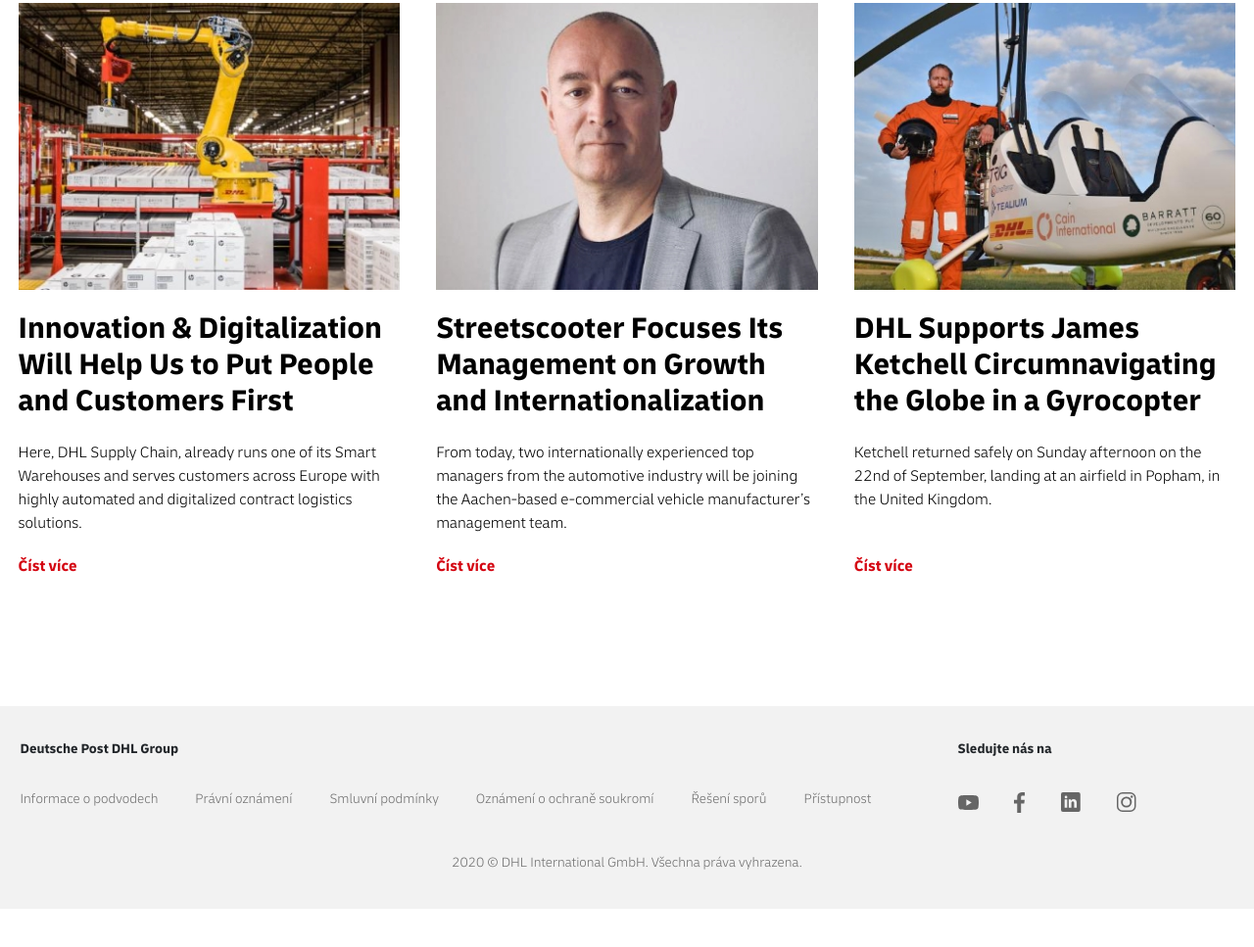
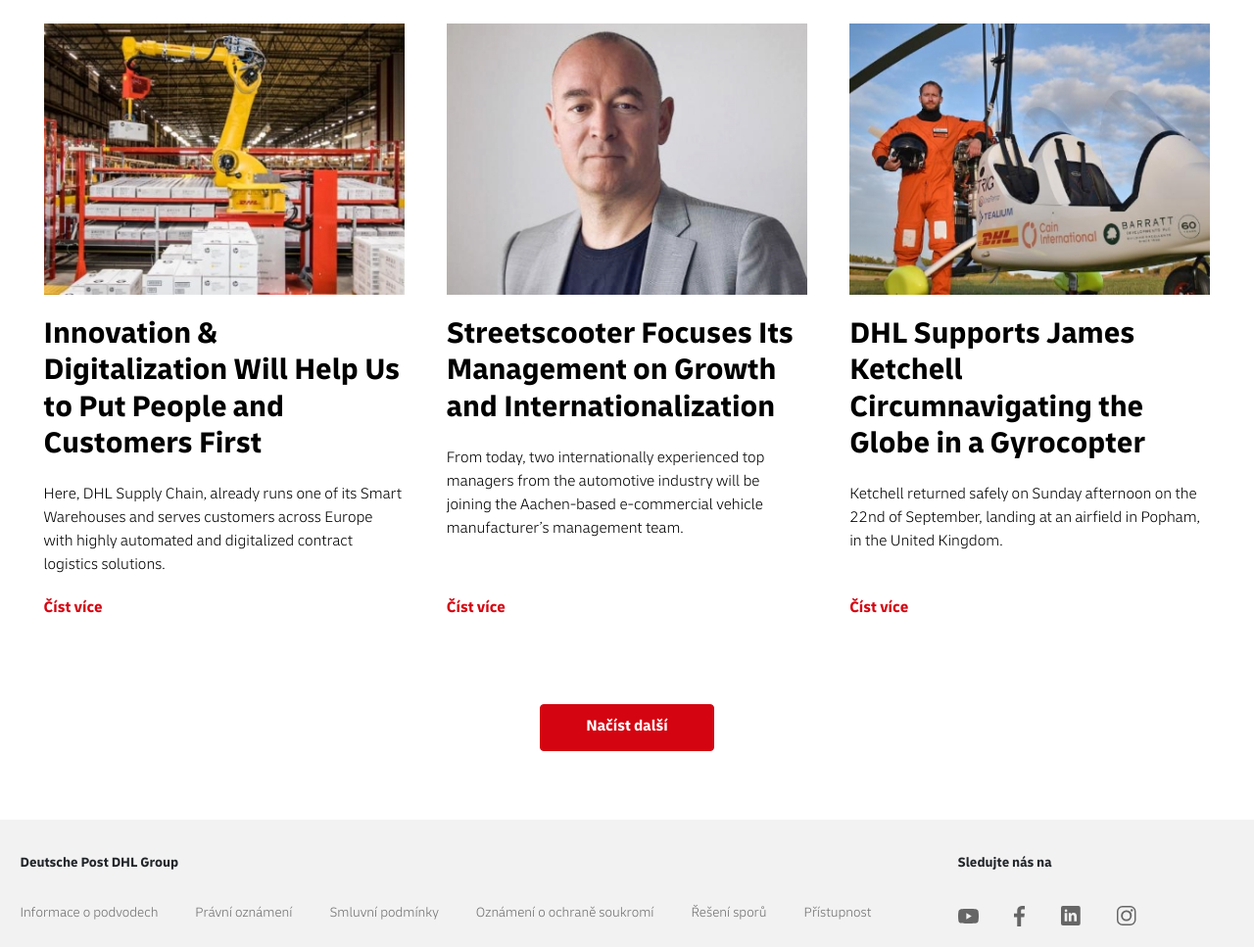
Before and after one commit to vladislavbagnyuk/dhl-rozcestnik, a plain HTML site: page novinky.html in a window 1280 px wide. Shown: the part 1715-2682 px from the top of the page at 98% size. Before the commit the page ends 2643 px from the top, so only its background shows below. Drawn offline with nearby package versions, Linux system fonts and the light colour scheme; a web font is replaced by a local one.

Commit message:
Finished novinky page

```diff
--- a/novinky.html
+++ b/novinky.html
@@ -104,7 +104,7 @@
 
       <!-- Search form -->
       <form id="search-form">
-        <div class="input-group mb-3 search">
+        <div class="input-group mb-3 search novinky-search">
           <input type="text" class="form-control" placeholder="Jakou novinku nebo téma hledáte?">
         </div>
       </form>
@@ -182,6 +182,9 @@
           <a href="#" class="btn btn-outline-primary">Číst více</a>
         </div>
       </div>
+    </div>
+    <div class="col-12 text-center">
+      <a href="#" class="btn btn-primary load-more">Načíst další</a>
     </div>
   </div>
 </div>
--- a/resources/css/style.scss
+++ b/resources/css/style.scss
@@ -1277,8 +1277,8 @@
 }
 .novinky-heading-container .btn {
   width: 100%;
-  padding-top: 11px;
-  padding-bottom: 11px;
+  padding-right: 18.5px;
+  padding-left: 18.5px;
   height: auto;
 }
 @include media-breakpoint-up(md) {
@@ -1307,6 +1307,9 @@
     background-position: center;
     background-size: cover;
   }
+}
+.novinky-search {
+  margin-bottom: 54px !important;
 }
 // Cards
 .novinky-row .card, .novinky-row .card-img-top {
@@ -1341,6 +1344,11 @@
   border: none;
   margin-bottom: 58px;
 }
+.load-more {
+  width: 100%;
+  padding-top: 11px;
+  padding-bottom: 11px;
+}
 @include media-breakpoint-up(md) {
   .novinky-row .card .btn-outline-primary {
     width: auto;
@@ -1349,4 +1357,25 @@
     border: none;
     border-radius: 0;
   }
+  .load-more {
+    width: 150px;
+    margin-top: 26px;
+  }
+  .novinky-row {
+    padding-left: 23px;
+    padding-right: 23px;
+  }
+  .novinky-row .col-md-6 {
+    padding-left: 15px;
+    padding-right: 15px;
+  }
 }
+@include media-breakpoint-up(lg) {
+  .novinky-row .col-lg-4 {
+    padding-left: 21.5px;
+    padding-right: 21.5px;
+  }
+  .load-more {
+    width: 178px;
+  }
+}
```
Also changed, not shown: resources/css/style.css, 1 other file.
